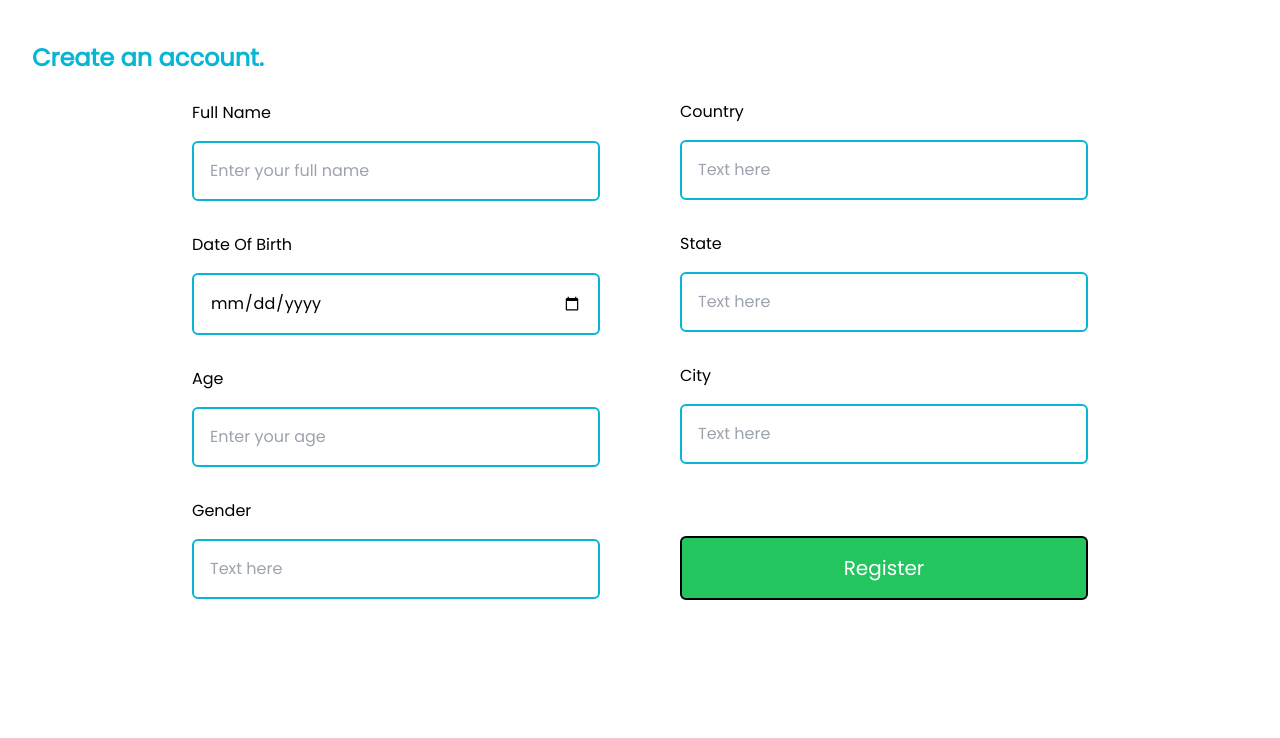
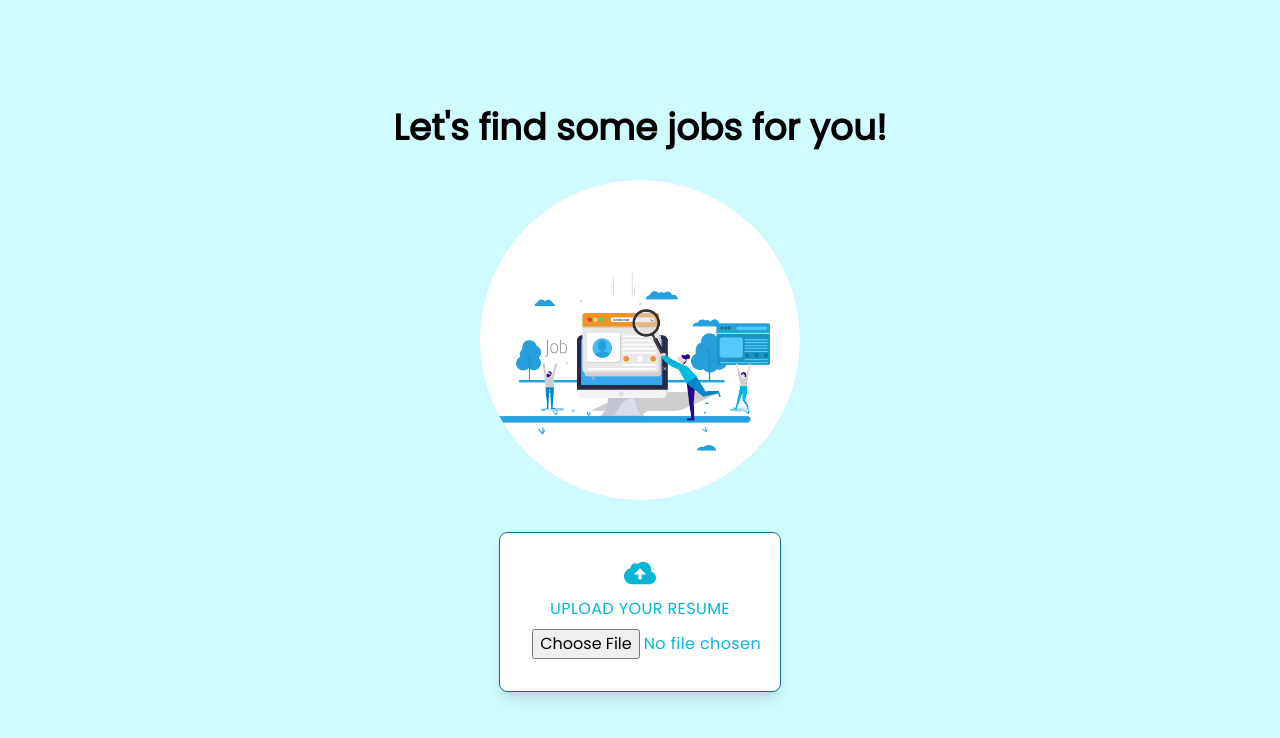
Before and after one commit to sanskar0901/Dragon-skittles, a React (Create React App) app: page / in a window 1280 px wide. Shown: the top 738 px of the page. Built offline with nearby package versions, Linux system fonts and the light colour scheme.

Commit message:
file upload done

```diff
--- a/src/App.js
+++ b/src/App.js
@@ -1,6 +1,7 @@
 import "./App.css";
 import Login from "./pages/Login";
 import Signup from "./pages/Signup";
+import ResumeUpload from "./pages/ResumeUpload";
 
 function App() {
   return (
@@ -9,7 +10,8 @@ function App() {
     // </div>
     <>
       {/* <Login /> */}
-      <Signup />
+      {/* <Signup /> */}
+      <ResumeUpload />
     </>
   );
 }
--- a/src/pages/ResumeUpload.js
+++ b/src/pages/ResumeUpload.js
@@ -1,7 +1,15 @@
-import React from "react";
+import React, { useRef } from "react";
 import jobSearch from "../Assets/Images/hiringdashboard.gif";
 
 const ResumeUpload = () => {
+  // const fileName = useRef(null);
+  // const innerText = useRef(null);
+
+  // let upload = () => {
+  //   let file = fileName.current.value;
+  //   innerText.current = file;
+  // };
+
   return (
     <>
       <div className="flex flex-col w-full h-screen items-center justify-center bg-grey-lighter gap-8 bg-cyan-100 font-poppins">
@@ -13,7 +21,7 @@ const ResumeUpload = () => {
         <div className="w-[25vw] flex justify-center ">
           <img src={jobSearch} alt="jobSearch" className="rounded-full" />
         </div>
-        <label className="w-64 flex flex-col items-center px-4 py-6 bg-white text-cyan-500 rounded-lg shadow-lg tracking-wide uppercase border border-cyan-700 cursor-pointer hover:bg-cyan-500 hover:text-white hover:border-0">
+        <label className="w-[22vw] h-[20vh] flex flex-col items-center px-4 py-6 bg-white text-cyan-500 rounded-lg shadow-lg tracking-wide uppercase border border-cyan-700 cursor-pointer hover:bg-cyan-500 hover:text-white hover:border-0 relative">
           <svg
             className="w-8 h-8"
             fill="currentColor"
@@ -22,10 +30,15 @@ const ResumeUpload = () => {
           >
             <path d="M16.88 9.1A4 4 0 0 1 16 17H5a5 5 0 0 1-1-9.9V7a3 3 0 0 1 4.52-2.59A4.98 4.98 0 0 1 17 8c0 .38-.04.74-.12 1.1zM11 11h3l-4-4-4 4h3v3h2v-3z" />
           </svg>
-          <span className="mt-2 text-base leading-normal">
+          <span className={`mt-2 text-base leading-normal `}>
             Upload Your Resume
           </span>
-          <input type="file" className="hidden" />
+          <input
+            type="file"
+            className="absolute left-8 top-24"
+            // onChange={upload}
+            // ref="fileName"
+          />
         </label>
       </div>
     </>
```
